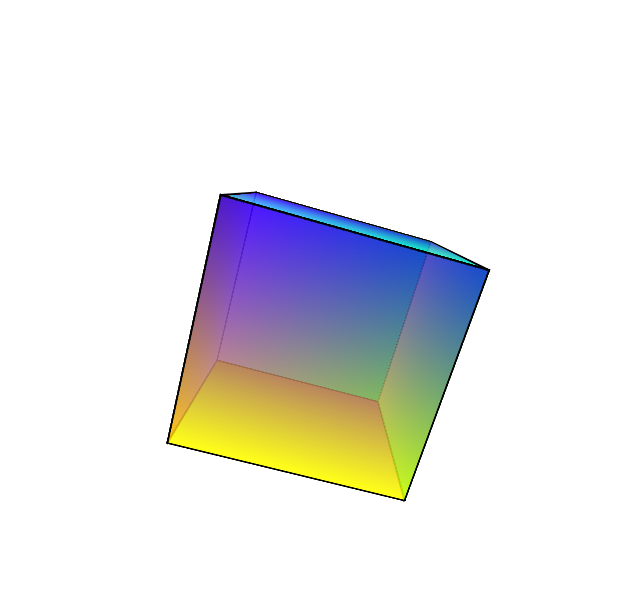
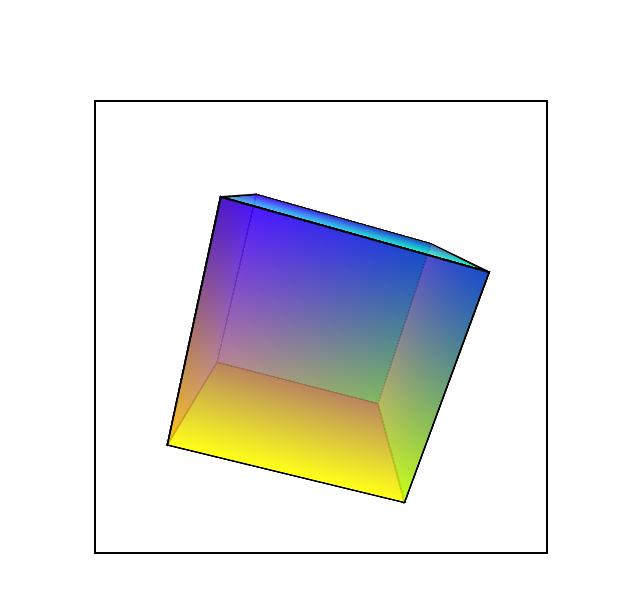
Before and after one commit to bigmoodring/cyoob, a plain HTML site: page index.html in a window 1280 px wide. Shown: the whole page, without its empty margins (319-959 px from the left). Drawn offline with Linux system fonts and the light colour scheme.

Commit message:
Update n64.css

```diff
--- a/n64.css
+++ b/n64.css
@@ -54,7 +54,9 @@ body { font-family: sans-serif; }
 	display: flex;
 	align-items: center;
 	justify-content: center;
-	margin-top: 200px;
+	margin-top: 100px;
+	padding: 100px;
+	border: 2px solid black;
 }
 
 .cube {
```
